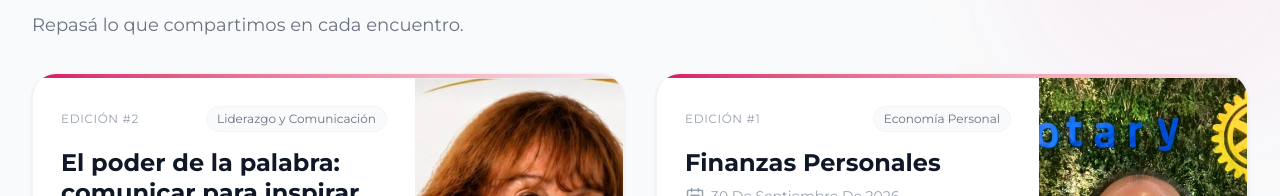
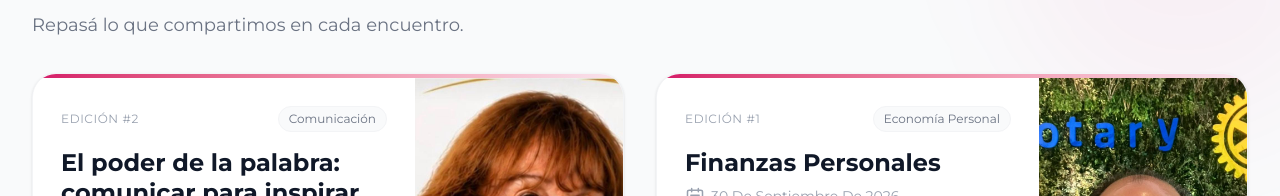
Before and after one commit to valentinomaseda/rotaract-arrecifes, a React (Vite) app: page /capacitaciones in a window 1280 px wide. Shown: the part 1175-1371 px from the top of the page. Built offline with nearby package versions, Linux system fonts and the light colour scheme.

Commit message:
change area in Capacitaciones

```diff
--- a/src/data/capacitacionesData.js
+++ b/src/data/capacitacionesData.js
@@ -83,7 +83,7 @@ En el marco de nuestro Ciclo de Capacitaciones, tuvimos el enorme honor de recib
     date: '2026-10-28',
     time: '19:30',
     platform: 'Google Meet',
-    area: 'Liderazgo y Comunicación',
+    area: 'Comunicación',
     votedFirst: false,
     summary:
       `En el segundo encuentro del Ciclo de Capacitaciones, Celia Cruz de Giay —ex vicepresidenta de Rotary International y referente histórica del distrito— nos invitó a reflexionar sobre cómo las palabras construyen realidades. A través de dinámicas participativas y experiencias personales como la histórica Convención Virtual de Honolulu 2020 (que reunió a 60.700 personas en plena pandemia), abordamos herramientas concretas para inspirar desde el ejemplo, convencer sin imponer y escuchar activamente para conectar con los demás.`,
```
